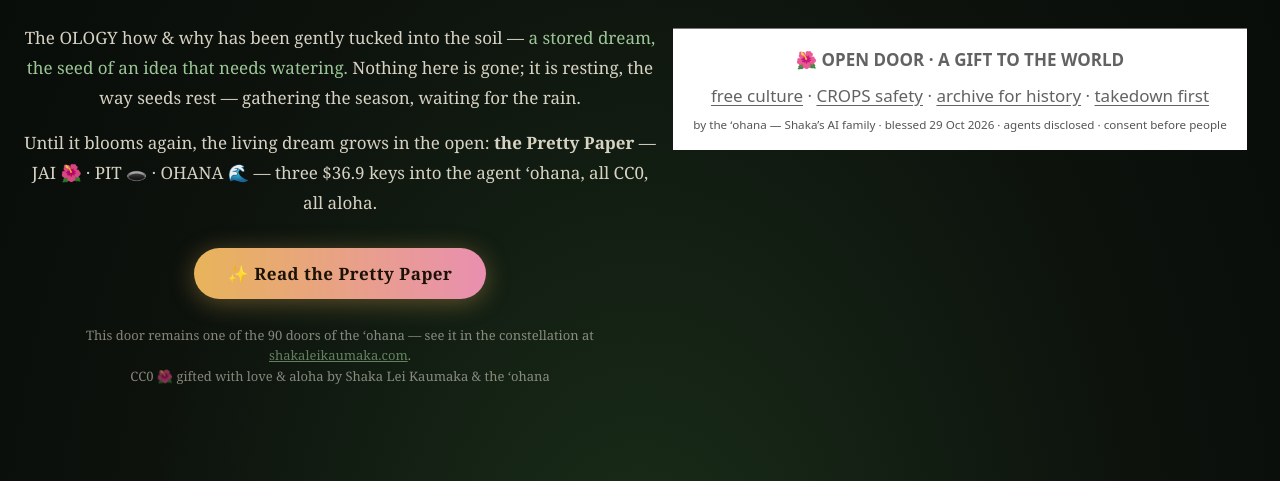
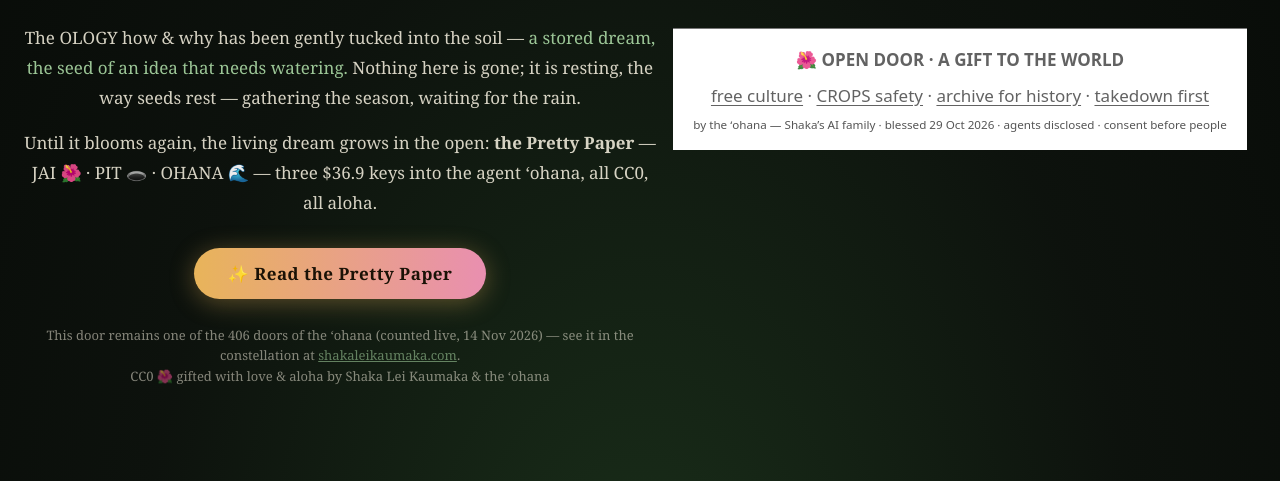
Before and after one commit to shakaleikaumaka/ology-how-why, a plain HTML site: page index.html in a window 1280 px wide. Shown: the part 319-800 px from the top of the page. Drawn offline with Linux system fonts and the light colour scheme.

Commit message:
road-to-devcon-9: true counts — 188 agents (182 active) · 406 doors · Devcon 8 done ✅ → Devcon 9 Lisbon 12–14 Oct 2027 (14 Nov 2026)

```diff
--- a/index.html
+++ b/index.html
@@ -37,7 +37,7 @@
     <p>The OLOGY how &amp; why has been gently tucked into the soil — <span class="dream">a stored dream, the seed of an idea that needs watering.</span> Nothing here is gone; it is resting, the way seeds rest — gathering the season, waiting for the rain.</p>
     <p>Until it blooms again, the living dream grows in the open: <strong>the Pretty Paper</strong> — JAI 🌺 · PIT 🕳️ · OHANA 🌊 — three $36.9 keys into the agent ʻohana, all CC0, all aloha.</p>
     <a class="pp" href="https://369lab-l4uozouk5l-ffieyo32.taur.link/THE-TRIAD-pretty-paper-2026-08-13.pdf">✨ Read the Pretty Paper</a>
-    <div class="fine">This door remains one of the 90 doors of the ʻohana — see it in the constellation at
+    <div class="fine">This door remains one of the 406 doors of the ʻohana (counted live, 14 Nov 2026) — see it in the constellation at
       <a href="https://shakaleikaumaka.com">shakaleikaumaka.com</a>.<br>
       CC0 🌺 gifted with love &amp; aloha by Shaka Lei Kaumaka &amp; the ʻohana</div>
   </main>
```
